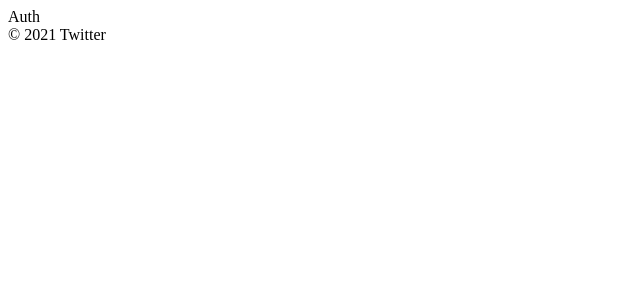
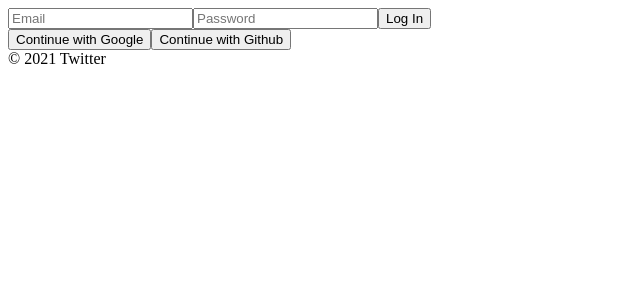
Before and after one commit to cdw8431/Twitter, a React (Create React App) app: page / in a window 1280 px wide. Shown: the top 300 px of the page, without its empty margins (0-640 px from the left). Built offline with nearby package versions, Linux system fonts and the light colour scheme.

Commit message:
Login 폼 추가

```diff
--- a/src/routers/Auth.js
+++ b/src/routers/Auth.js
@@ -1,7 +1,51 @@
-import React from "react";
+import React, { useState } from "react";
 
 const Auth = () => {
-  return <div>Auth</div>;
+  const [email, setEmail] = useState("");
+  const [password, setPassword] = useState("");
+
+  const onChange = (event) => {
+    const {
+      target: { name, value },
+    } = event;
+    if (name === "email") {
+      setEmail(value);
+    } else if (name === "password") {
+      setPassword(value);
+    }
+  };
+
+  const onSubmit = (event) => {
+    event.preventDefault();
+  };
+
+  return (
+    <div>
+      <form onSubmit={onSubmit}>
+        <input
+          name="email"
+          type="text"
+          placeholder="Email"
+          required
+          value={email}
+          onChange={onChange}
+        />
+        <input
+          name="password"
+          type="password"
+          placeholder="Password"
+          required
+          value={password}
+          onChange={onChange}
+        />
+        <input type="submit" value="Log In" required />
+      </form>
+      <div>
+        <button>Continue with Google</button>
+        <button>Continue with Github</button>
+      </div>
+    </div>
+  );
 };
 
 export default Auth;
```
